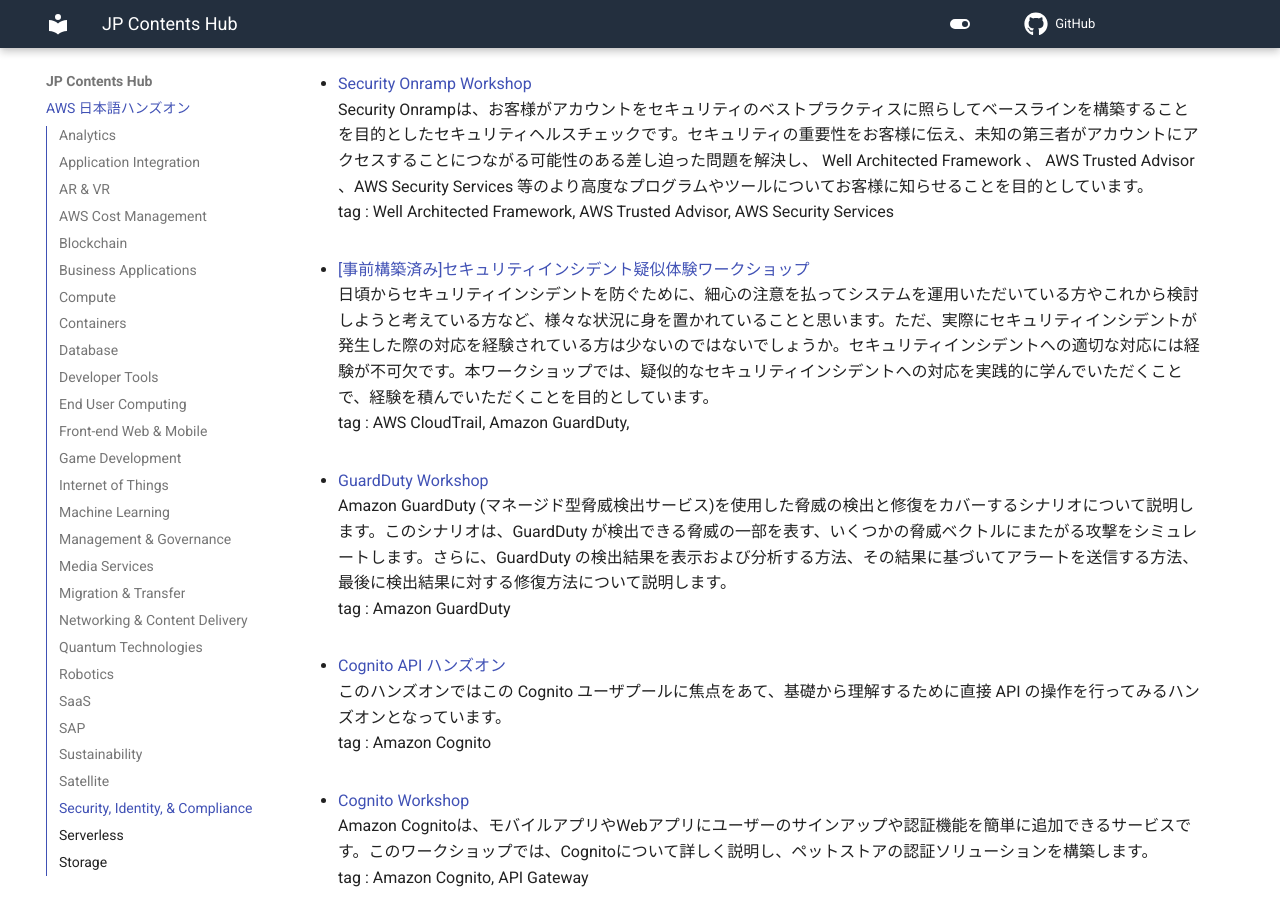
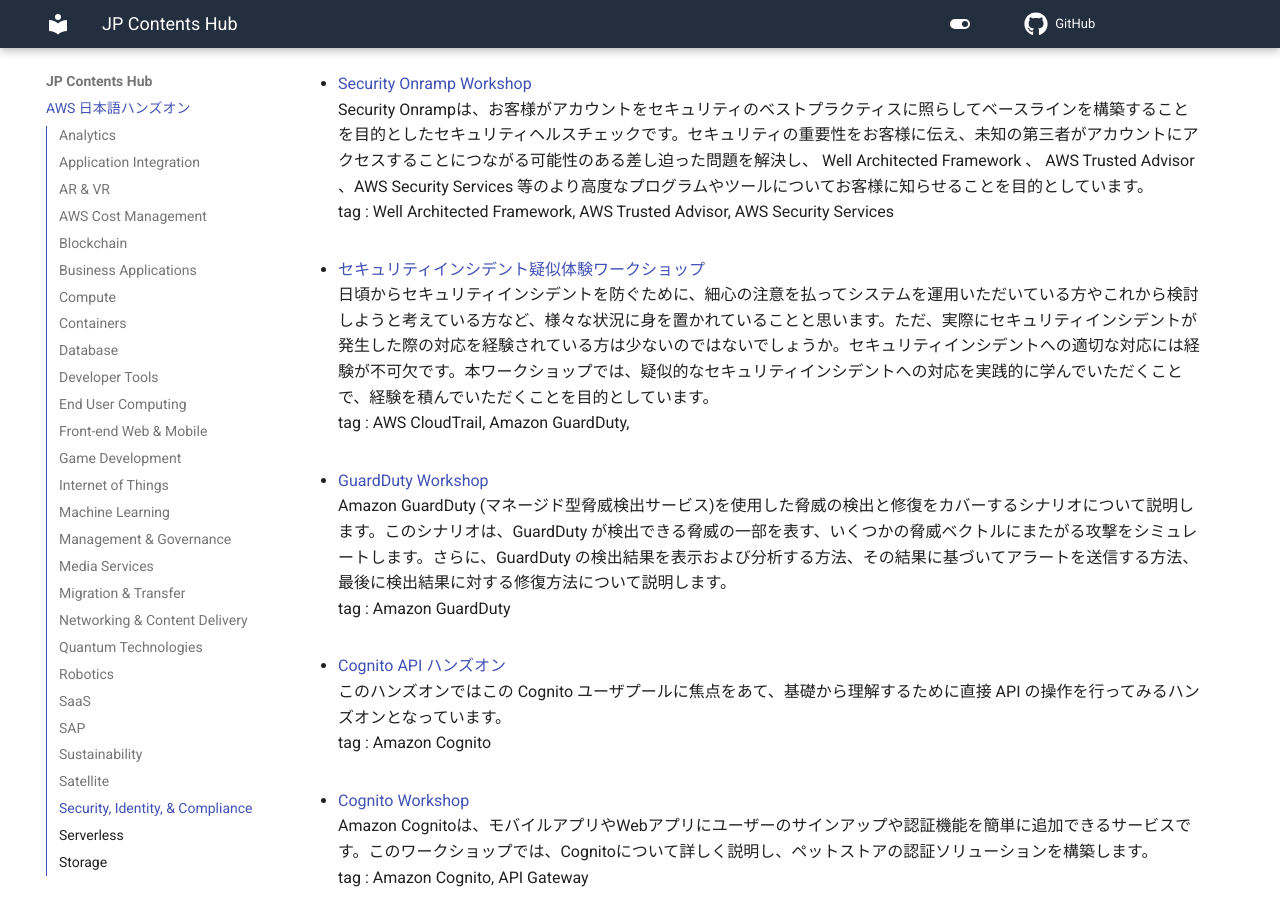
Before and after one commit to aws-samples/jp-contents-hub, an MkDocs documentation site: the page built from content/index.md, in a window 1280 px wide and 900 px high, scrolled down 34196 px. Built offline with MkDocs 1.6.1 and Material for MkDocs 9.7.7, drawn with Linux system fonts in a browser that asks for light colours; comment, search, counter and statistics services are not loaded.

```diff
--- a/content/index.md
+++ b/content/index.md
@@ -875,7 +875,7 @@
 Security Onrampは、お客様がアカウントをセキュリティのベストプラクティスに照らしてベースラインを構築することを目的としたセキュリティヘルスチェックです。セキュリティの重要性をお客様に伝え、未知の第三者がアカウントにアクセスすることにつながる可能性のある差し迫った問題を解決し、 Well Architected Framework 、 AWS Trusted Advisor 、AWS Security Services 等のより高度なプログラムやツールについてお客様に知らせることを目的としています。
 tag : Well Architected Framework, AWS Trusted Advisor, AWS Security Services
 
-- <a href="https://catalog.us-east-1.prod.workshops.aws/workshops/25f23555-da59-4b2a-af23-b0d6bb755e3c/ja-JP" target="_blank" onclick="sendClickCount()" onauxclick="sendClickCount()">[事前構築済み]セキュリティインシデント疑似体験ワークショップ</a>
+- <a href="https://catalog.us-east-1.prod.workshops.aws/workshops/25f23555-da59-4b2a-af23-b0d6bb755e3c/ja-JP" target="_blank" onclick="sendClickCount()" onauxclick="sendClickCount()">セキュリティインシデント疑似体験ワークショップ</a>
 日頃からセキュリティインシデントを防ぐために、細心の注意を払ってシステムを運用いただいている方やこれから検討しようと考えている方など、様々な状況に身を置かれていることと思います。ただ、実際にセキュリティインシデントが発生した際の対応を経験されている方は少ないのではないでしょうか。セキュリティインシデントへの適切な対応には経験が不可欠です。本ワークショップでは、疑似的なセキュリティインシデントへの対応を実践的に学んでいただくことで、経験を積んでいただくことを目的としています。
 tag : AWS CloudTrail, Amazon GuardDuty,
 
```
